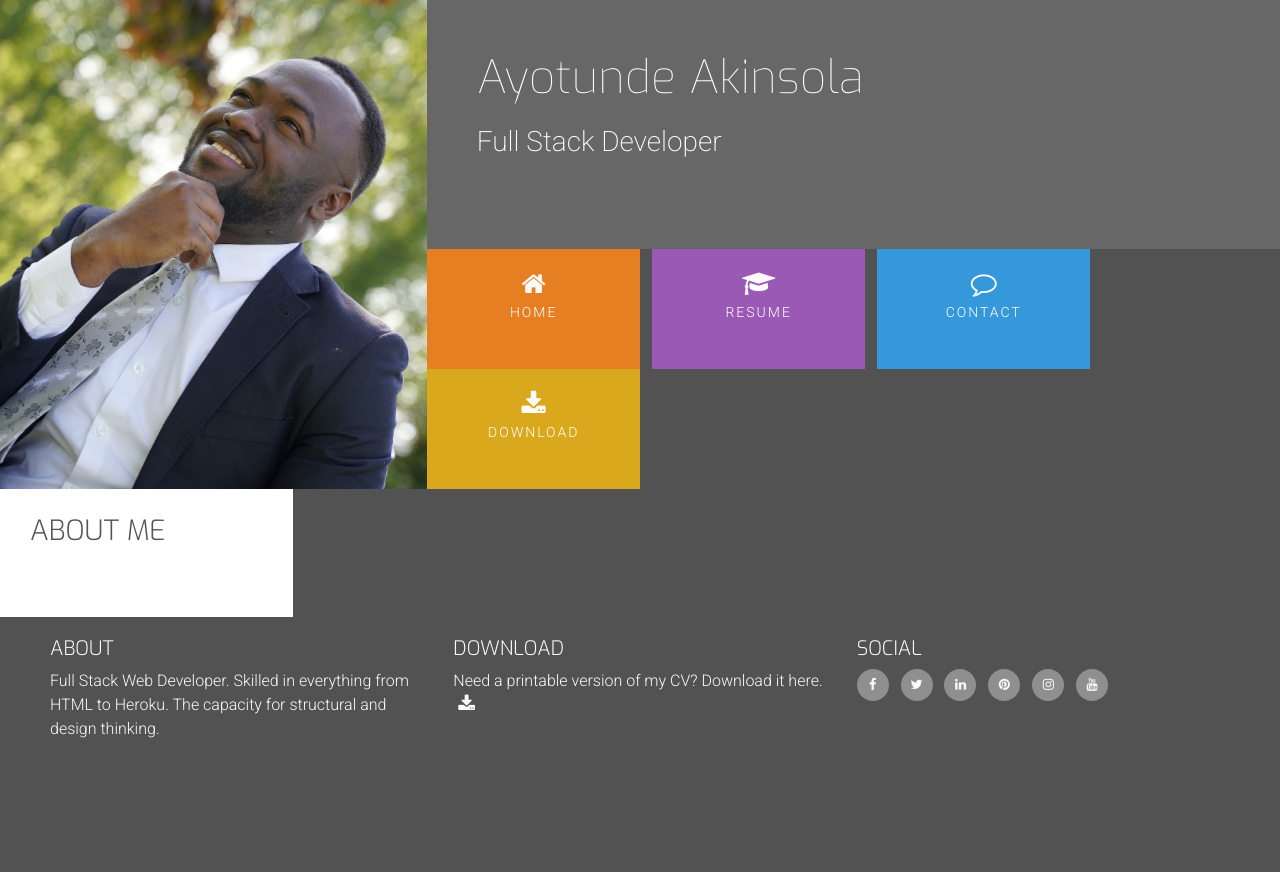
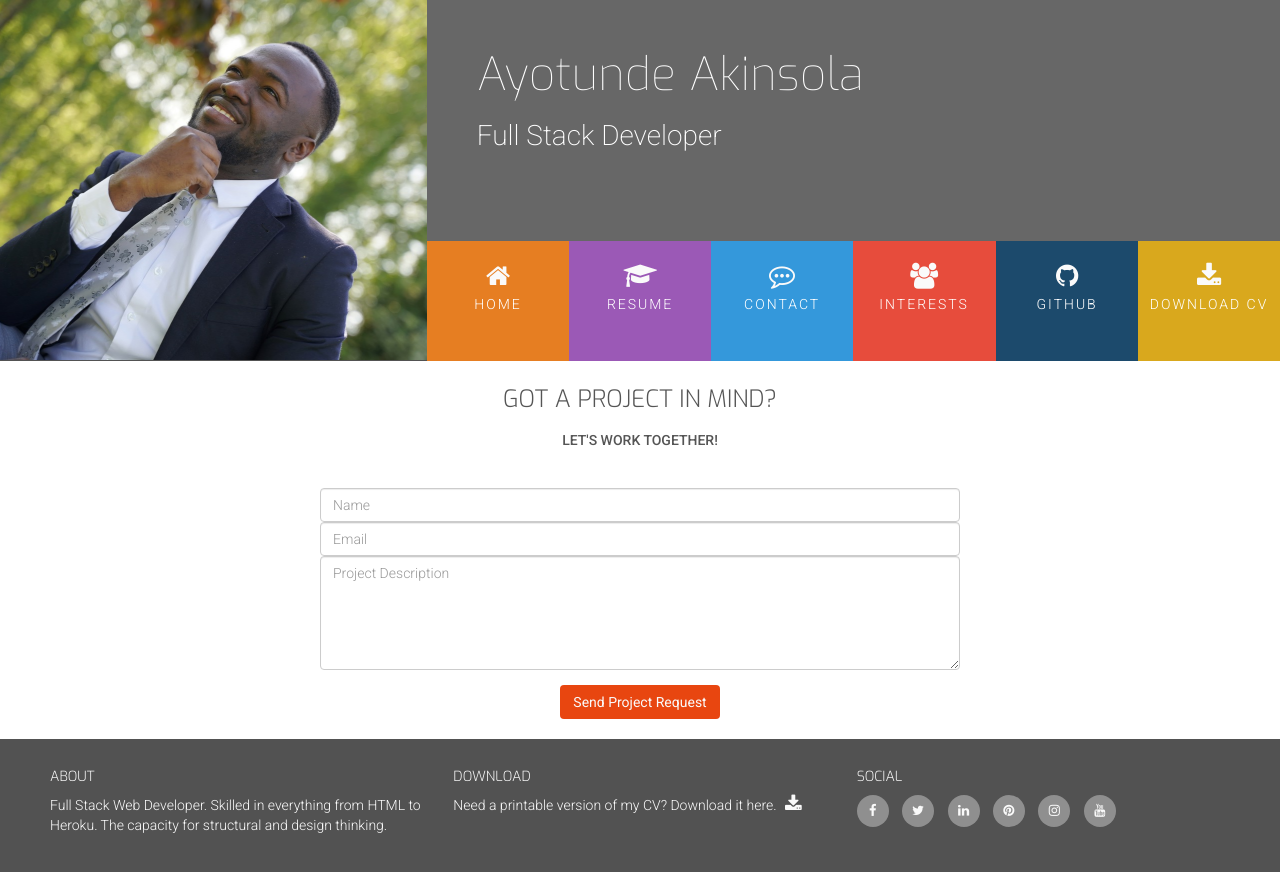
Before and after one commit to ayotundeakinsola/mini-project, a plain HTML site: page contact.html in a window 1280 px wide. Before the commit the page ends 800 px from the top, so only its background shows below. Drawn offline with nearby package versions, Linux system fonts and the light colour scheme.

Commit message:
Implement emailjs integration on contact page

```diff
--- a/assets/js/github-information.js
+++ b/assets/js/github-information.js
@@ -65,6 +65,9 @@ function fetchGitHubInformation(event) {
             if (errorResponse.status === 404) {
                 $("#gh-user-data").html(
                     `<h2>No info found for user ${username}</h2>`);
+            } else if (errorResponse.status === 403) {
+                var resetTime = new Date(errorResponse.getResponseHeader('X-RateLimit-Reset') * 1000);
+                $("#gh-user-data").html(`<h4>Too many requests, please wait until ${resetTime.toLocaleTimeString()}</h4>`);
             } else {
                 console.log(errorResponse);
                 $("#gh-user-data").html(
--- /dev/null
+++ b/assets/js/sendEmail.js
@@ -0,0 +1,15 @@
+function sendMail(contactForm) {
+    emailjs.send("gmail", "ayotunde", {
+        "from_name": contactForm.name.value,
+        "from_email": contactForm.emailaddress.value,
+        "project_request": contactForm.projectsummary.value
+    })
+    .then(
+        function(response) {
+            console.log("SUCCESS", response);
+        },
+        function(error) {
+            console.log("FAILED", error);
+        });
+    //return false;   To block from loading a new page
+}
--- a/contact.html
+++ b/contact.html
@@ -2,58 +2,75 @@
 <html lang="en">
 
 <head>
-    <meta charset="UTF-8">
-    <meta name="viewport" content="width=device-width, initial-scale=1.0">
-    <meta http-equiv="X-UA-Compatible" content="ie=edge">
-    <link rel="stylesheet" href="https://maxcdn.bootstrapcdn.com/bootstrap/4.2.1/css/bootstrap.min.css" type="text/css" />
+    <meta charset="utf-8">
+    <meta name="viewport" content="width=device-width, initial-scale=1">
+    <title>Ayotunde Akinsola</title>
+
+    <link rel="stylesheet" href="https://maxcdn.bootstrapcdn.com/bootstrap/3.3.7/css/bootstrap.min.css" type="text/css" />
     <link rel="stylesheet" href="https://maxcdn.bootstrapcdn.com/font-awesome/4.7.0/css/font-awesome.min.css" type="text/css" />
-    <link rel="stylesheet" href="https://cdnjs.cloudflare.com/ajax/libs/hover.css/2.3.1/css/hover-min.css" type="text/css" />
-    <link rel="stylesheet" href="assets/css/style.css">
-    <title>Ayotunde</title>
+    <link rel="stylesheet" href="https://cdnjs.cloudflare.com/ajax/libs/hover.css/2.1.1/css/hover-min.css" type="text/css" />
+    <link rel="stylesheet" href="assets/css/style.css" type="text/css" />
+    <script type="text/javascript" src="https://cdn.emailjs.com/sdk/2.3.2/email.min.js"></script>
+    <script type="text/javascript">
+        (function() {
+            emailjs.init("user_HFRa55lGeLRkgl11D7WKw");
+        })();
+    </script>
 </head>
 
 <body>
-    <header>
-        <div class="row no-gutters">
-            <a class="col-md-4 logo" href="index.html"></a>
+    <header class="container-fluid">
+        <div class="row">
+            <a href="index.html">
+                <div class="col-md-4 logo"></div>
+            </a>
             <div class="col-md-8">
-                <div class="row no-gutters bg-color-name-title">
-                    <div class="col heading">
+                <div class="row bg-color-name-title">
+                    <div class="heading">
                         <h1 class="name">Ayotunde Akinsola</h1>
-                        <h2 class="title">Full Stack Developer</h2>
-
+                        <h2 class="title"> Full Stack Developer</h2>
                     </div>
                 </div>
-                <div class="row no-gutters">
-                    <div class="col">
-                        <ul id="nav" class="list-inline menucontainer">
-                            <li class="col-6 col-sm-3 ui-menu-color-home list-inline-item menuitem">
-                                <a href="#" class="hvr-sweep-to-bottom"><i class="fa fa-home" aria-hidden="true"></i><span>Home</span></a>
+                <div class="row">
+                    <ul id="nav" class="list-inline clearfix">
+                        <li class="col-xs-6 col-sm-2 ui-menu-color-home menuitem">
+                            <a href="index.html" class="hvr-sweep-to-bottom"><i class="fa fa-home" aria-hidden="true"></i><span>Home</span></a>
                         </li>
-                            <li class="col-6 col-sm-3 ui-menu-color-resume list-inline-item menuitem">
-                                <a href="#" class="hvr-sweep-to-bottom"><i class="fa fa-graduation-cap" aria-hidden="true"></i><span>Resume</span></a>
+                        <li class="col-xs-6 col-sm-2 ui-menu-color-resume menuitem">
+                            <a href="resume.html" class="hvr-sweep-to-bottom"><i class="fa fa-graduation-cap" aria-hidden="true"></i><span>Resume</span></a>
                         </li>
-                            <li class="col-6 col-sm-3 ui-menu-color-contact list-inline-item menuitem">
-                                <a href="#" class="hvr-sweep-to-bottom"><i class="fa fa-comment-o" aria-hidden="true"></i><span>Contact</span></a>
+                        <li class="col-xs-6 col-sm-2 ui-menu-color-contact menuitem">
+                            <a href="contact.html" class="hvr-sweep-to-bottom"><i class=" fa fa-commenting-o" aria-hidden="true"></i><span>Contact</span></a>
                         </li>
-                            <li class="col-6 col-sm-3 ui-menu-color-download list-inline-item menuitem">
-                                <a href="#" class="hvr-sweep-to-bottom"><i class="fa fa-download" aria-hidden="true"></i><span>Download</span></a>
+                        <li class="col-xs-6 col-sm-2 ui-menu-color-interests menuitem ">
+                            <a href="interests.html" class="hvr-sweep-to-bottom"><i class="fa fa-users" aria-hidden="true"></i><span>Interests</span></a>
+                        </li>
+                        <li class="col-xs-6 col-sm-2 ui-menu-color-github menuitem ">
+                            <a href="github.html" class="hvr-sweep-to-bottom"><i class="fa fa-github" aria-hidden="true"></i><span>GitHub</span></a>
+                        </li>
+                        <li class="col-xs-6 col-sm-2 ui-menu-color-download menuitem ">
+                            <a href="assets/cv/sample-cv.pdf" target="_blank" class="hvr-sweep-to-bottom"><i class="fa fa-download" aria-hidden="true"></i><span>Download CV</span></a>
                         </li>
                     </ul>
                 </div>
             </div>
-
-            </div>
         </div>
     </header>
     <section class="container-fluid">
-        <div class="row row-table">
-            <div class="col-md-8 bg-color-three-reasons section-column">
-                <div class="row">
+        <div class="row bg-color-contact">
             <div class="col">
-                        <h3 class="section-heading uppercase">About Me</h3>
+                <h3 class="contact-heading uppercase text-center">Got a project in mind?</h3>
+                <h5 class="uppercase text-center">Let's work together!</h5>
+
+                <div class="center-form">
+                    <form onsubmit="return sendMail(this);">
+                        <input type="text" name="name" class="form-control" id="fullname" placeholder="Name" required/>
+                        <input type="text" name="emailaddress" class="form-control" id="emailaddress" placeholder="Email" required/>
+                        <textarea rows="5" name="projectsummary" class="form-control" id="projectsummary" placeholder="Project Description" required></textarea>
+                        <button type="submit" class="btn btn-secondary center-block">Send Project Request</button>
+                    </form>
                 </div>
-                </div>
+
             </div>
         </div>
 
@@ -119,6 +136,7 @@
             </div>
         </div>
     </footer>
+    <script src="../mini-project/assets/js/sendEmail.js"></script>
 </body>
 
 </html>
```
Lines whose indentation alone changed are shown as unchanged.
